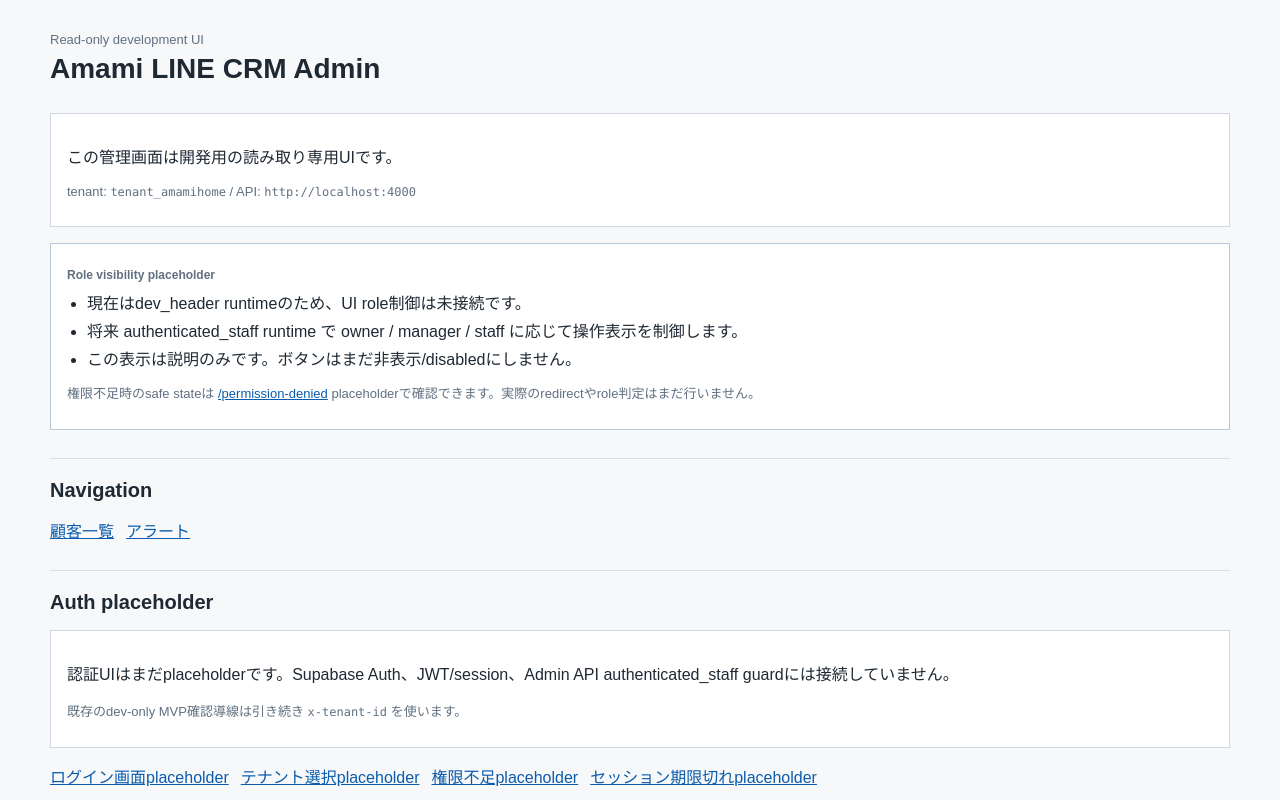
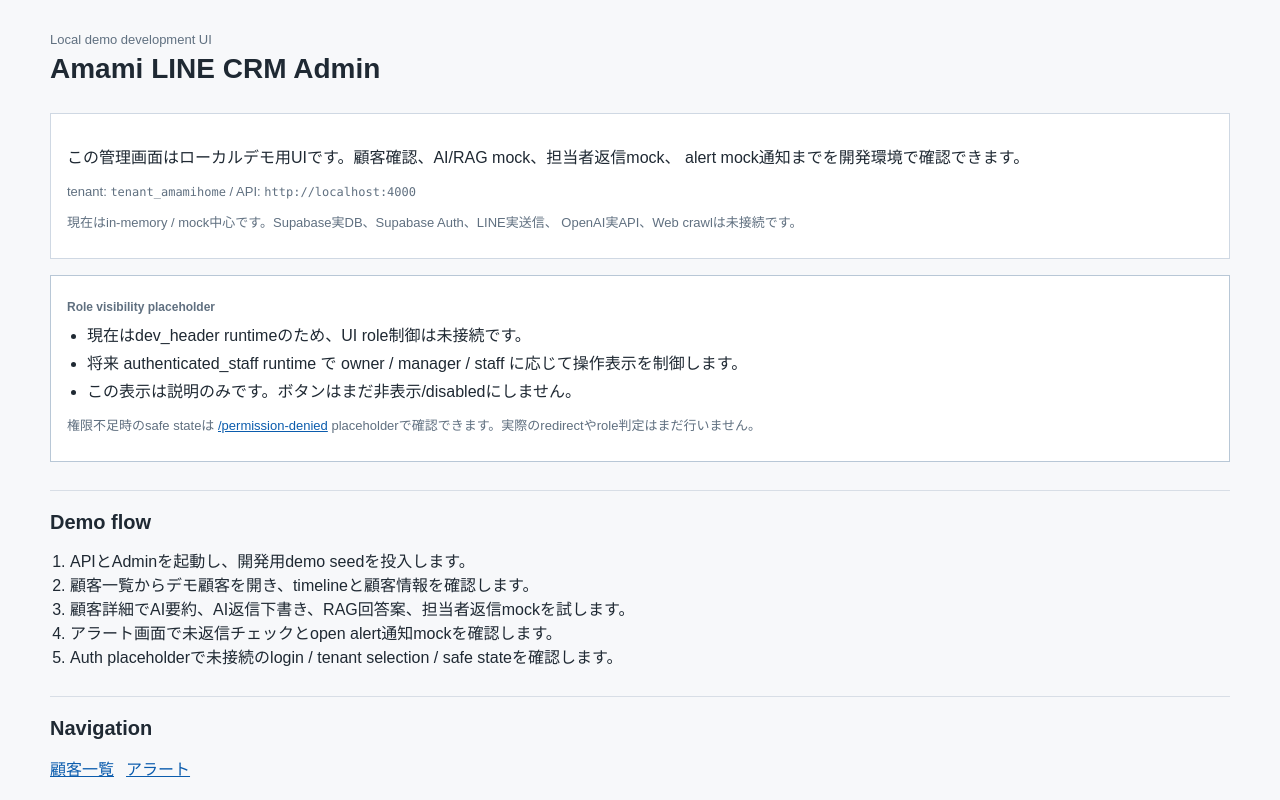
Before and after one commit to sakio71555/line_02, a Next.js app in the folder apps/admin/: page / in a window 1280 px wide. Shown: the top 800 px of the page. Built offline with nearby package versions, Linux system fonts and the light colour scheme.

Commit message:
feat: harden local demo MVP experience

```diff
--- a/apps/admin/app/alerts/alert-actions.tsx
+++ b/apps/admin/app/alerts/alert-actions.tsx
@@ -36,7 +36,8 @@
     <section className="section">
       <h2>アラート操作</h2>
       <p className="meta">
-        現在は開発用Mock通知です。本番LINEグループ通知は後続Loopで接続します。
+        未返信チェックでopen alertを作成し、open alert通知でMockStaffNotifierを呼びます。
+        本物のLINE/Slack通知は行いません。
       </p>
       <RoleVisibilityNote variant="alerts" />
       <div className="action-grid">
--- a/apps/admin/app/alerts/page.tsx
+++ b/apps/admin/app/alerts/page.tsx
@@ -28,7 +28,10 @@
       </div>
 
       <div className="notice">
-        <p>現在は開発用Mock通知です。本番LINEグループ通知は後続Loopで接続します。</p>
+        <p>
+          現在は未返信チェックとMockStaffNotifier通知をローカルで確認する画面です。
+          本番LINEグループ通知、Slack通知、scheduler、Supabase永続化は未接続です。
+        </p>
       </div>
 
       <AlertActionPanel />
--- a/apps/admin/app/page.tsx
+++ b/apps/admin/app/page.tsx
@@ -12,20 +12,38 @@
     <main>
       <div className="page-header">
         <div>
-          <p className="eyebrow">Read-only development UI</p>
+          <p className="eyebrow">Local demo development UI</p>
           <h1>Amami LINE CRM Admin</h1>
         </div>
       </div>
 
       <div className="notice">
-        <p>この管理画面は開発用の読み取り専用UIです。</p>
+        <p>
+          この管理画面はローカルデモ用UIです。顧客確認、AI/RAG mock、担当者返信mock、
+          alert mock通知までを開発環境で確認できます。
+        </p>
         <p className="meta">
           tenant: <span className="mono">{config.tenantId}</span> / API:{" "}
           <span className="mono">{config.apiBaseUrl}</span>
         </p>
+        <p className="meta">
+          現在はin-memory / mock中心です。Supabase実DB、Supabase Auth、LINE実送信、
+          OpenAI実API、Web crawlは未接続です。
+        </p>
       </div>
 
       <RoleVisibilityNote />
+
+      <section className="section">
+        <h2>Demo flow</h2>
+        <ol className="result-list">
+          <li>APIとAdminを起動し、開発用demo seedを投入します。</li>
+          <li>顧客一覧からデモ顧客を開き、timelineと顧客情報を確認します。</li>
+          <li>顧客詳細でAI要約、AI返信下書き、RAG回答案、担当者返信mockを試します。</li>
+          <li>アラート画面で未返信チェックとopen alert通知mockを確認します。</li>
+          <li>Auth placeholderで未接続のlogin / tenant selection / safe stateを確認します。</li>
+        </ol>
+      </section>
 
       <section className="section">
         <h2>Navigation</h2>
```
Also changed, not shown: apps/admin/app/customers/[customerId]/customer-actions.tsx (+14 -1 lines), apps/admin/app/customers/[customerId]/page.tsx (+11 -1 lines), apps/admin/app/customers/page.tsx (+14 -2 lines), 5 other files (tests, documents, lock files or other folders).
